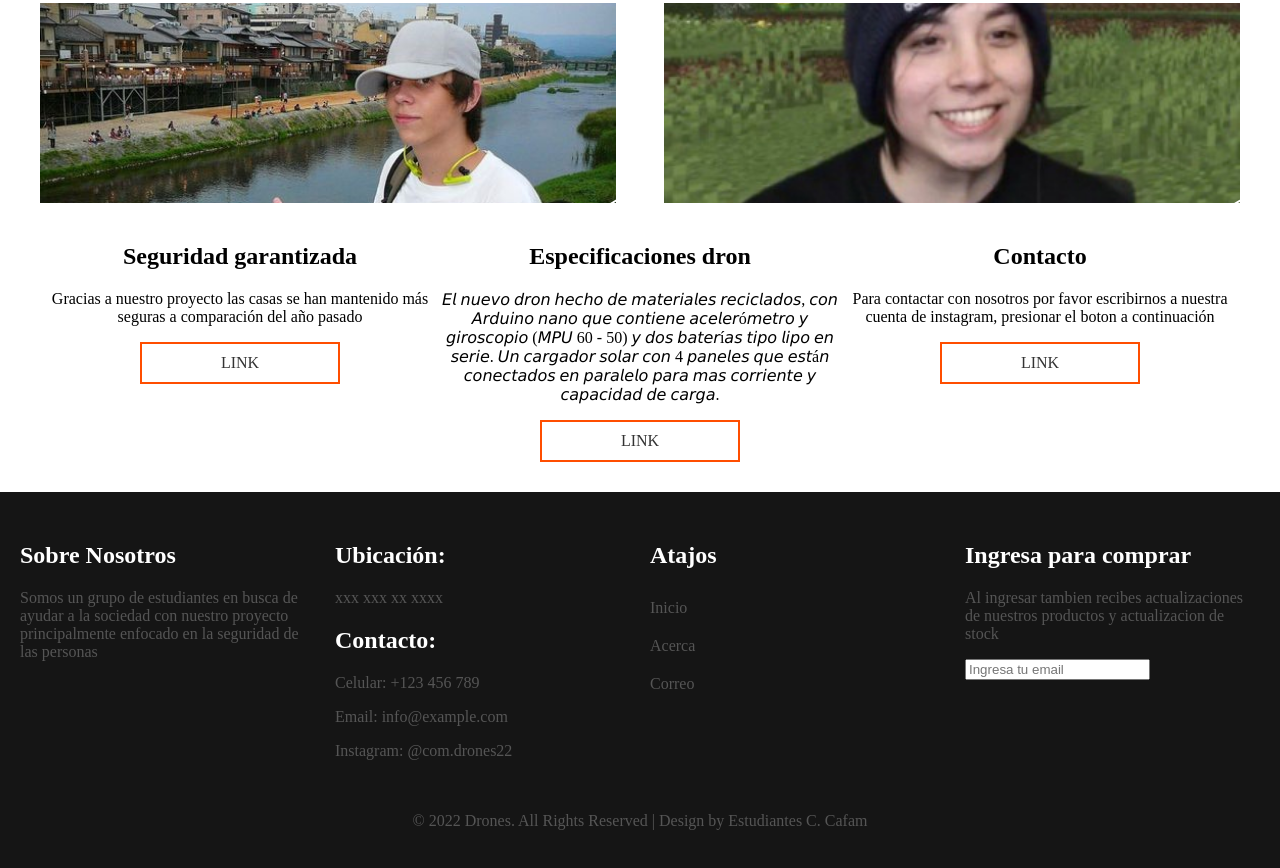
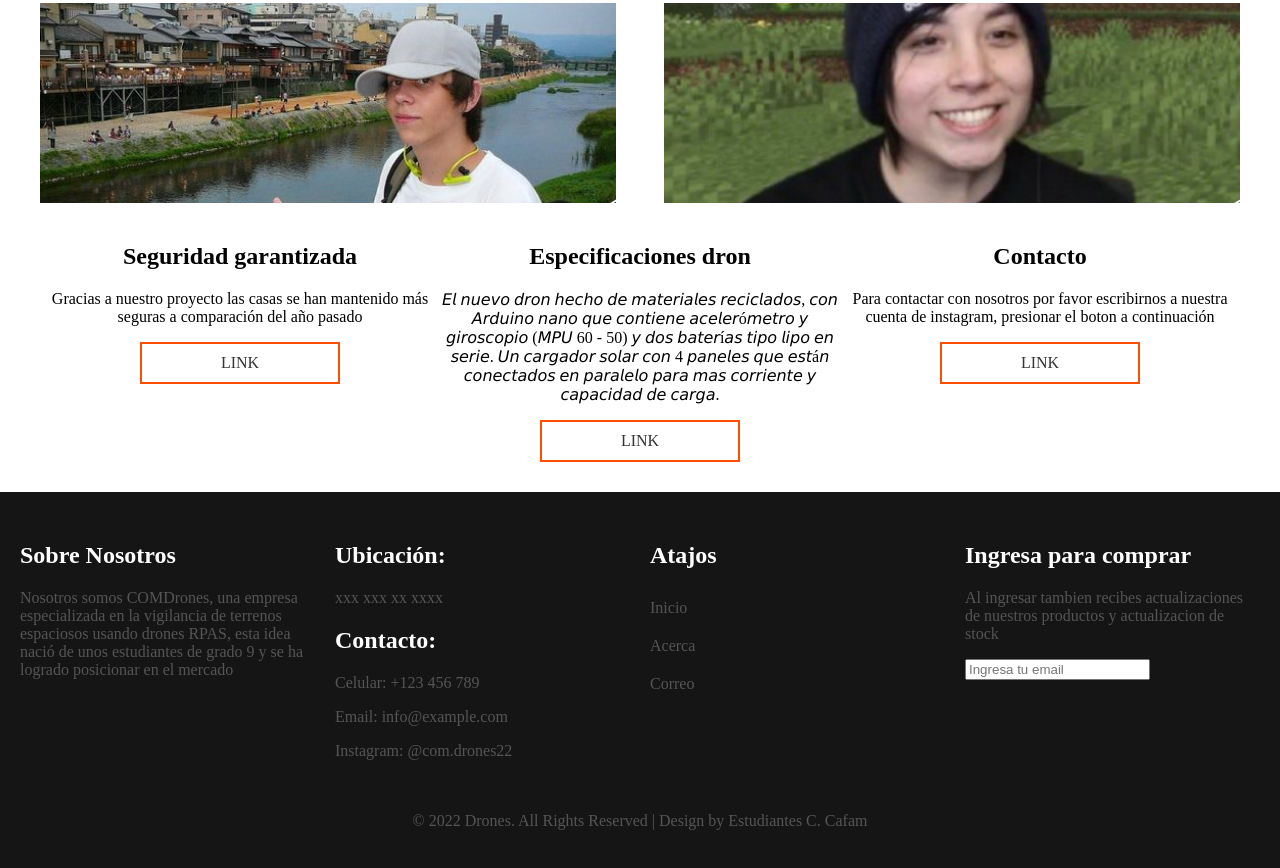
Before and after one commit to Dinamic5012/PaginawebProyectoFucus, a plain HTML site: page index.html in a window 1280 px wide. Shown: the part 1616-2484 px from the top of the page. Drawn offline with Linux system fonts and the light colour scheme.

Commit message:
Add files via upload

```diff
--- a/index.html
+++ b/index.html
@@ -141,7 +141,7 @@
   <footer class="main-footer">
     <div class="footer__section">
       <h2 class="footer__tittle">Sobre Nosotros</h2>
-      <p class="footer__txt">Somos un grupo de estudiantes en busca de ayudar a la sociedad con nuestro proyecto principalmente enfocado en la seguridad de las personas</p>
+      <p class="footer__txt">Nosotros somos COMDrones, una empresa especializada en la vigilancia de terrenos espaciosos usando drones RPAS, esta idea nació de unos estudiantes de grado 9 y se ha logrado posicionar en el mercado</p>
     </div>
     <div class="footer__section">
       <h2 class="footer__tittle">Ubicación:</h2>
```
